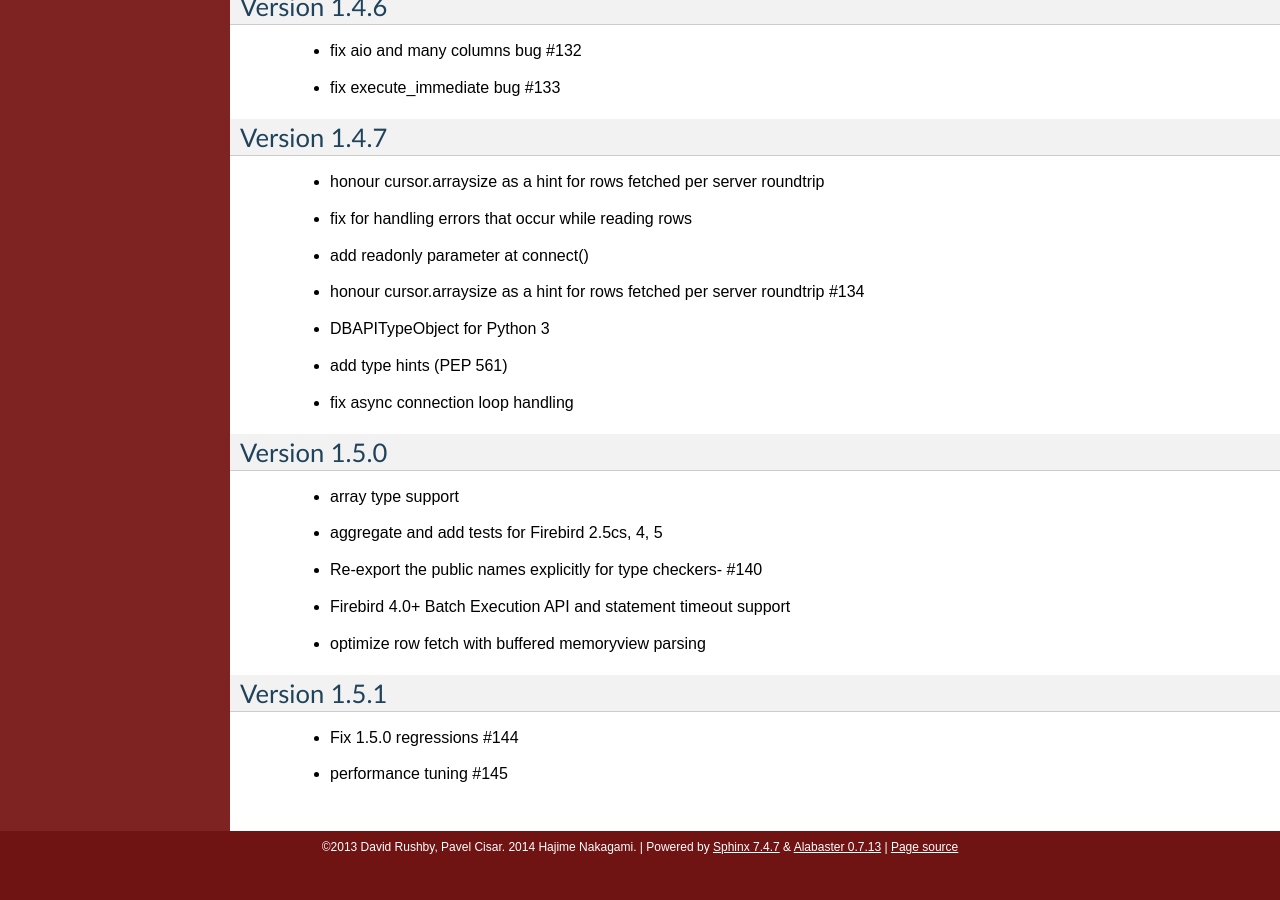
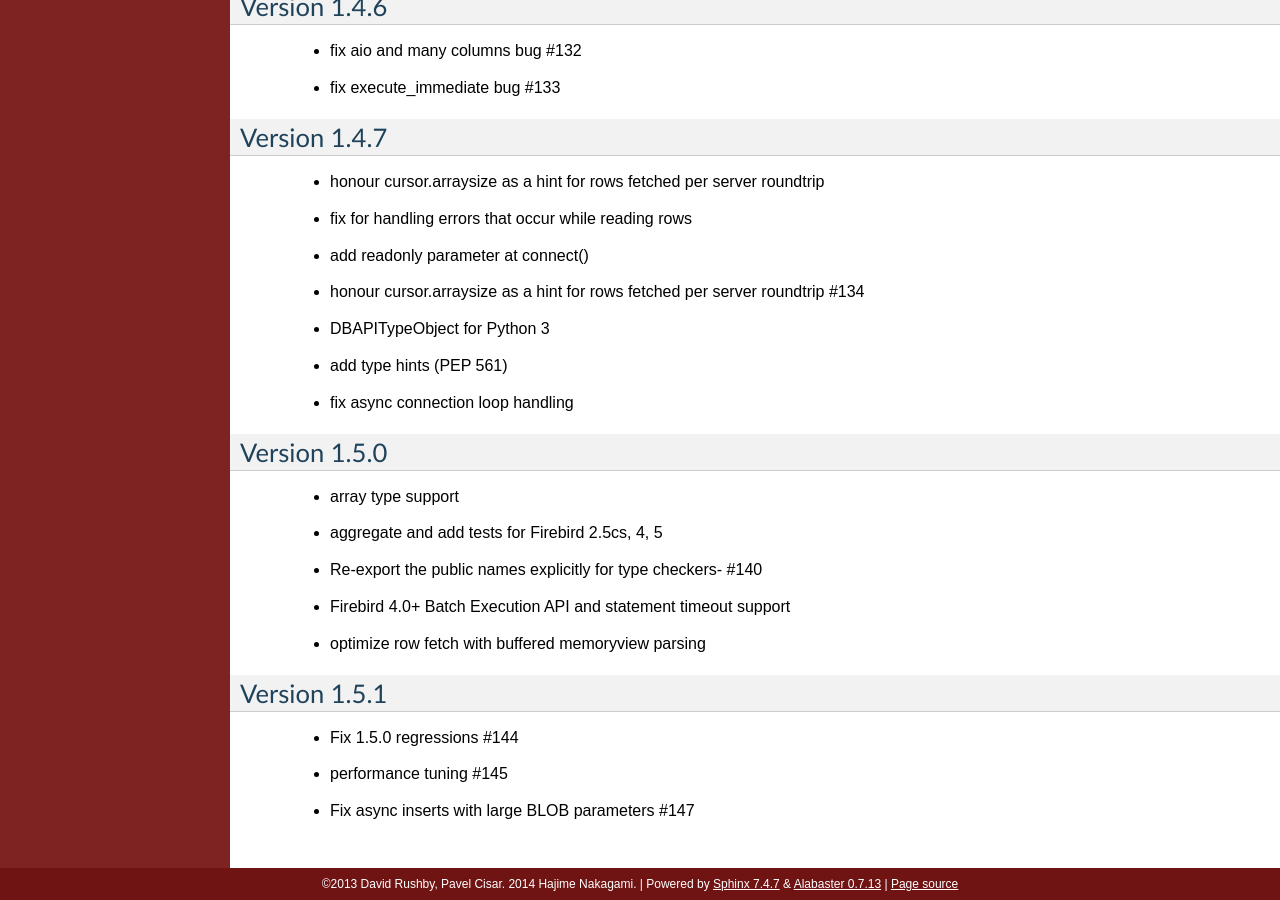
Before and after one commit to nakagami/pyfirebirdsql, a Sphinx documentation site: the page built from sphinx/changelog.rst, in a window 1280 px wide and 900 px high, scrolled down 7849 px. Built offline with Sphinx 7.4.7, drawn with Linux system fonts in a browser that asks for light colours; before the commit the page ends 8712 px from its top, so only the background shows below that.

Commit message:
add changelog

```diff
--- a/sphinx/changelog.rst
+++ b/sphinx/changelog.rst
@@ -380,3 +380,4 @@ Version 1.5.1
 
    - Fix 1.5.0 regressions #144
    - performance tuning #145
+   - Fix async inserts with large BLOB parameters #147
```
